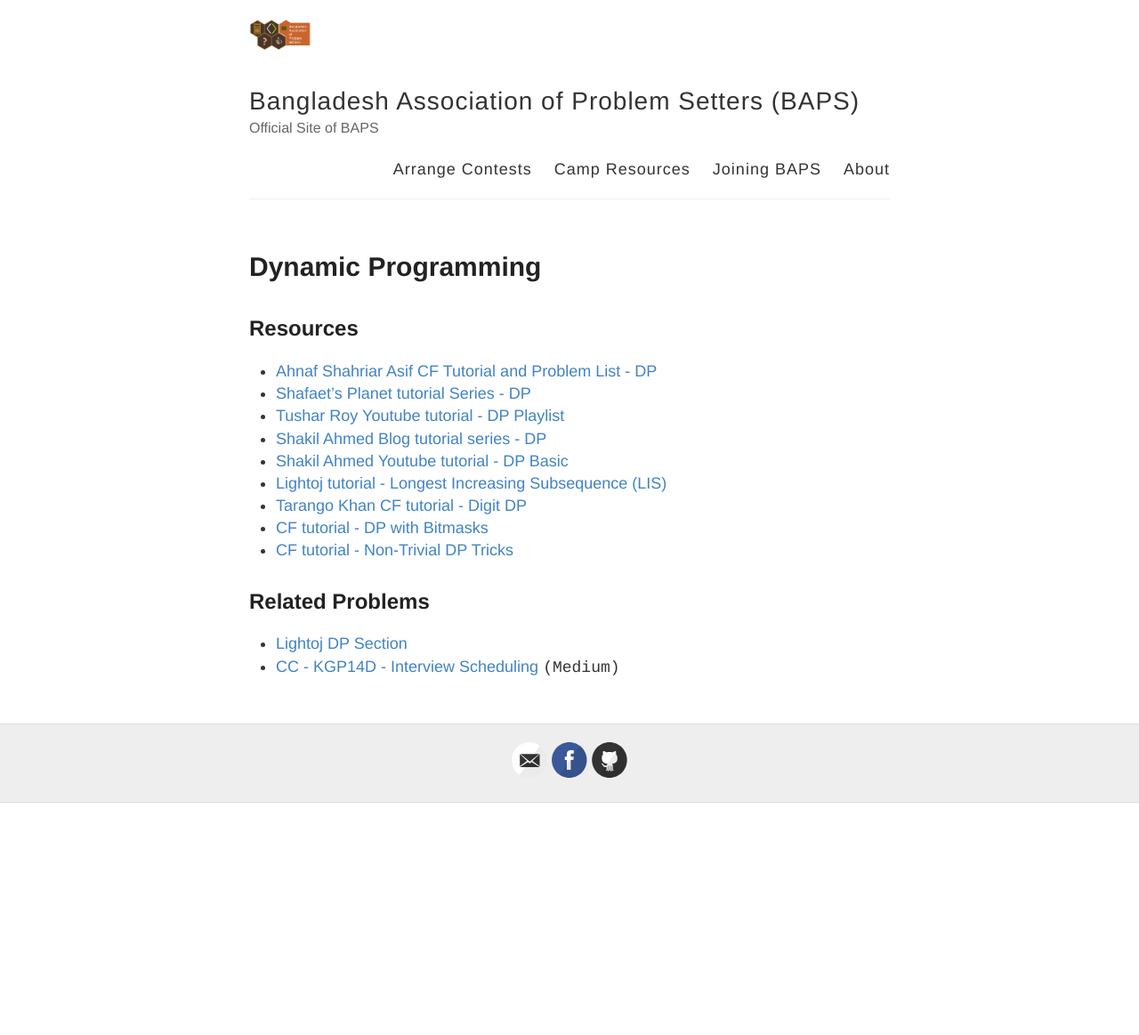
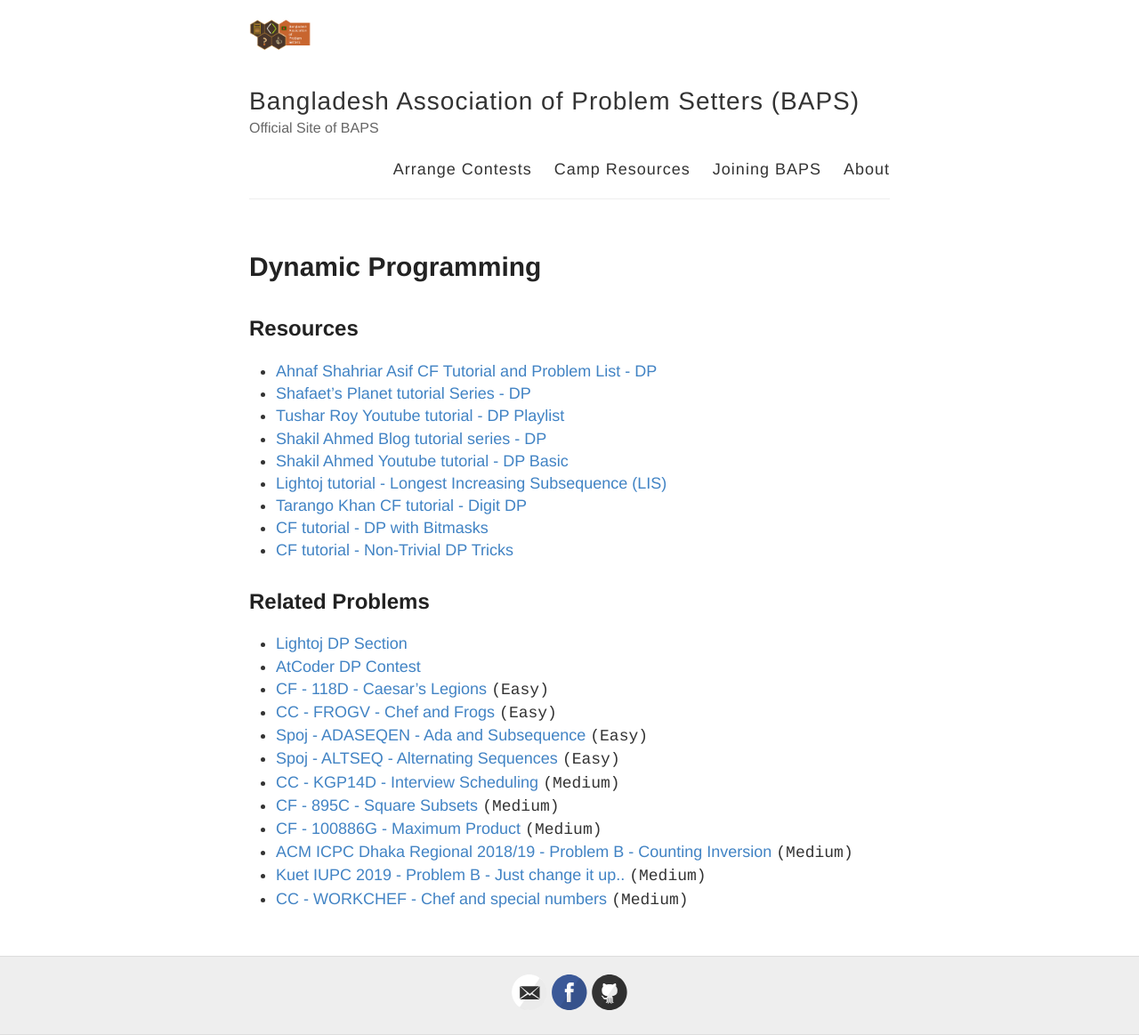
Before and after one commit to baps-bgd/baps-bgd.github.io, a Jekyll site: the page built from _posts/2020-10-5-dynamic-programming.md, in a window 1280 px wide. Shown: the whole page at 89% size. Built offline with Jekyll 4.4.1, drawn with Linux system fonts in a browser that asks for light colours; before the commit the page ends 902 px from its top, so only the background shows below that.

Commit message:
added problems in dp

```diff
--- a/_posts/2020-10-5-dynamic-programming.md
+++ b/_posts/2020-10-5-dynamic-programming.md
@@ -19,4 +19,14 @@
 ## Related Problems
 
 - [Lightoj DP Section](http://lightoj.com/volume_problemcategory.php?category=Dynamic%20Programming){:target="_blank"}
+- [AtCoder DP Contest](https://atcoder.jp/contests/dp){:target="_blank"}
+- [CF - 118D - Caesar's Legions](https://codeforces.com/problemset/problem/118/D){:target="_blank"} `(Easy)`
+- [CC - FROGV - Chef and Frogs](https://www.codechef.com/problems/FROGV){:target="_blank"} `(Easy)`
+- [Spoj - ADASEQEN - Ada and Subsequence](https://www.spoj.com/problems/ADASEQEN){:target="_blank"} `(Easy)`
+- [Spoj - ALTSEQ - Alternating Sequences](https://www.spoj.com/problems/ALTSEQ/){:target="_blank"} `(Easy)`
 - [CC - KGP14D - Interview Scheduling](https://www.codechef.com/problems/KGP14D){:target="_blank"} `(Medium)`
+- [CF - 895C - Square Subsets](https://codeforces.com/contest/895/problem/C){:target="_blank"} `(Medium)`
+- [CF - 100886G - Maximum Product](https://codeforces.com/gym/100886/problem/G){:target="_blank"} `(Medium)`
+- [ACM ICPC Dhaka Regional 2018/19 - Problem B - Counting Inversion](https://codeforces.com/gym/102040/attachments/download/8231/20182019-acmicpc-asia-dhaka-regional-contest-en.pdf){:target="_blank"} `(Medium)`
+- [Kuet IUPC 2019 - Problem B - Just change it up..](https://drive.google.com/file/d/1dch9pbqnoe3cA_RDvO2UngWswUJkrDNa/view){:target="_blank"} `(Medium)`
+- [CC - WORKCHEF - Chef and special numbers](https://www.codechef.com/problems/WORKCHEF){:target="_blank"} `(Medium)`
```
